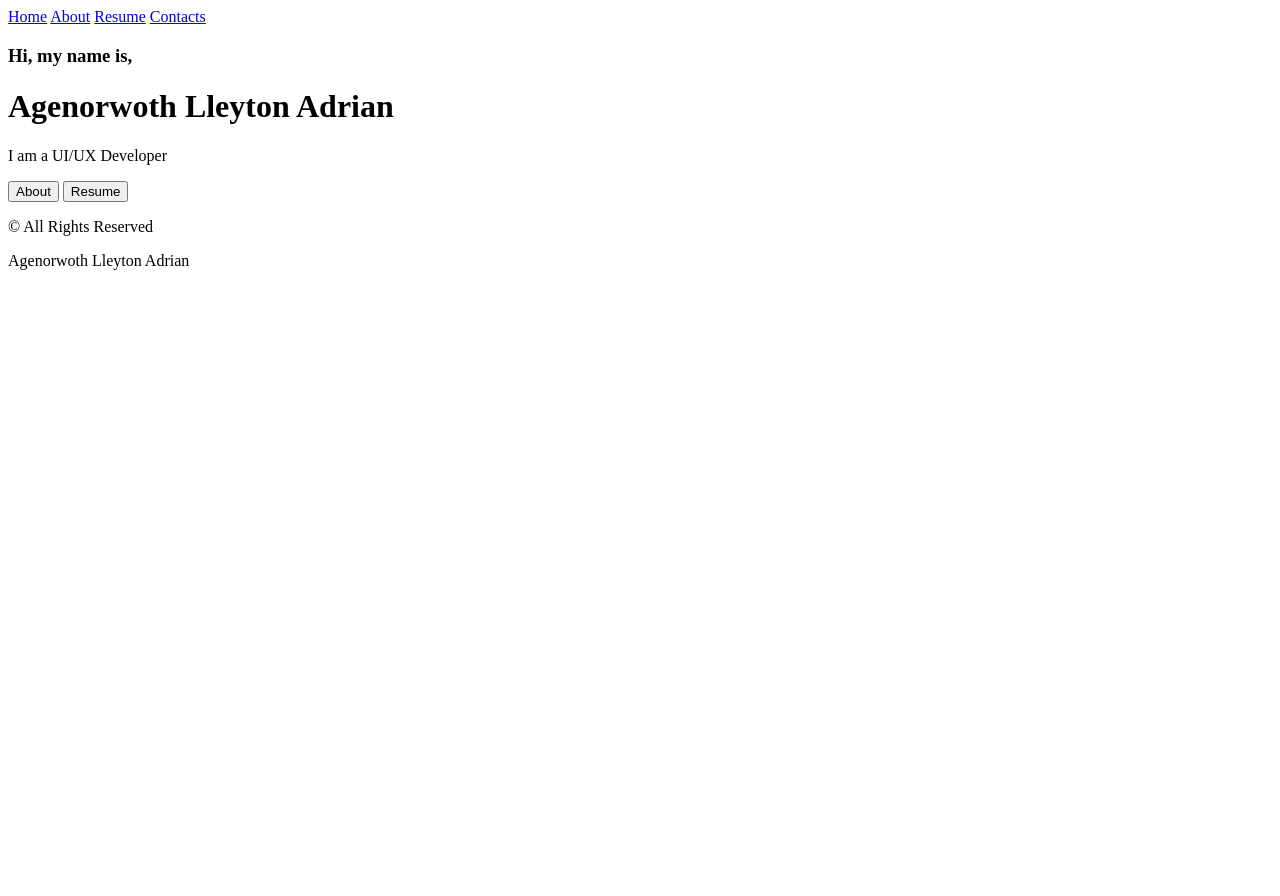
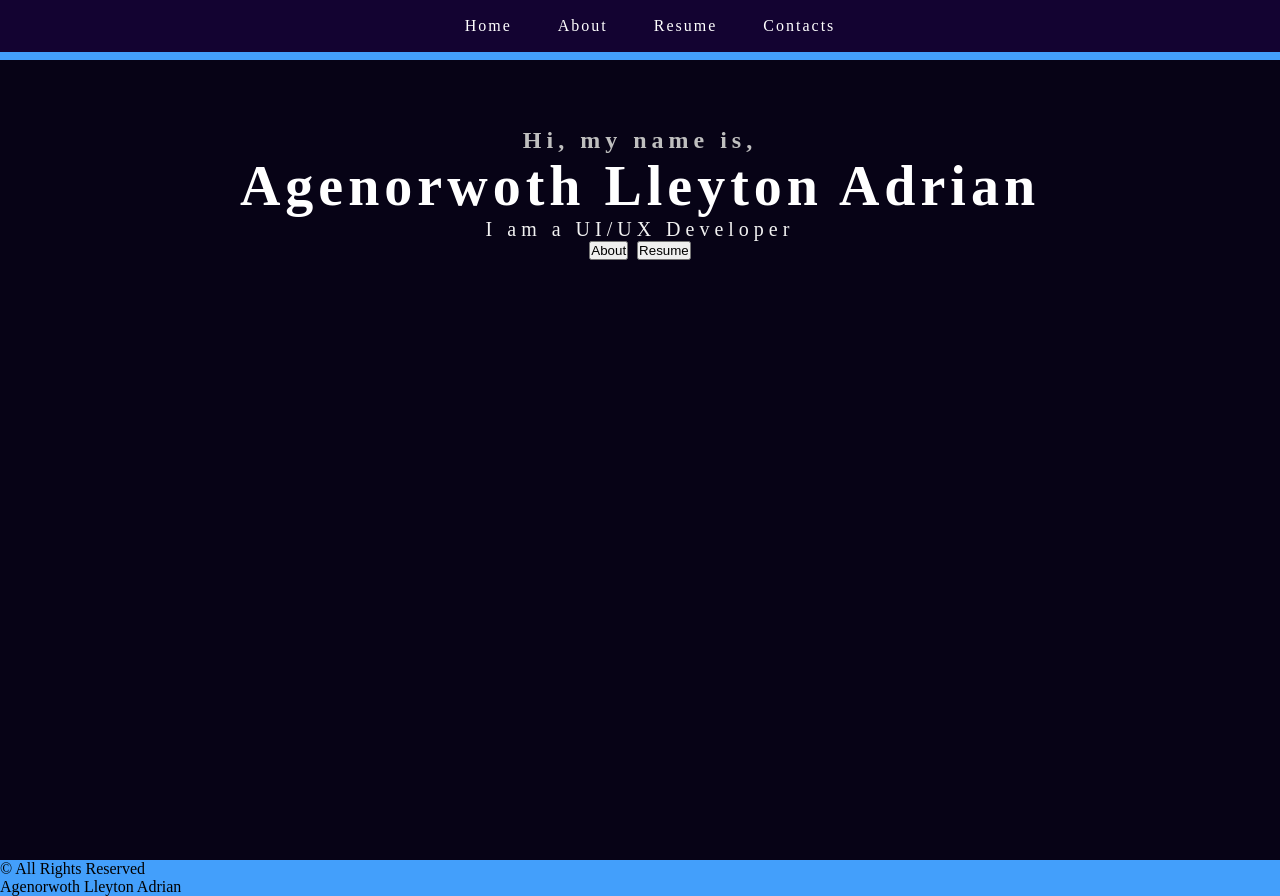
Before and after one commit to lley-tonn/portifolio, a plain HTML site: page index.html in a window 1280 px wide. Before the commit the page ends 800 px from the top, so only its background shows below. Drawn offline with Linux system fonts and the light colour scheme.

Commit message:
styling in progress

```diff
--- a/index.html
+++ b/index.html
@@ -9,18 +9,23 @@
 <body>
     <!--HEADER SECTION-->
     <div class="header">
+        <ul>
         <a href="index.html">Home</a>
         <a href="about.html">About</a>
         <a href="resume.html">Resume</a>
         <a href="contacts.html">Contacts</a>
+        </ul>
     </div>
+    <div class="line"></div>
     <!--MAIN PAGE-->
     <div class="main">
-        <h3>Hi, my name is,</h3>
-        <h1>Agenorwoth Lleyton Adrian</h1>
-        <p>I am a UI/UX Developer</p>
-        <button href="about.html">About</button>
-        <button href="resume.html">Resume</button>
+        <div class="content">
+            <h3>Hi, my name is,</h3>
+            <h1>Agenorwoth Lleyton Adrian</h1>
+            <p>I am a UI/UX Developer</p>
+            <button href="about.html">About</button>
+            <button href="resume.html">Resume</button>
+        </div>
     </div>
     <!--FOOTER SECTION-->
     <div class="footer">
--- a/style.css
+++ b/style.css
@@ -0,0 +1,76 @@
+@font-face {
+    font-family: Impact, Haettenschweiler, 'Arial Narrow Bold', sans-serif;
+    src: url();
+}
+
+*{
+    margin: 0;
+    padding: 0;
+}
+
+a{
+    text-decoration: none;
+    color: hsl(0, 0%, 100%);
+    margin: 20px;
+}
+
+ul{
+    list-style:none;
+}
+
+body,html{
+    overflow-x: hidden;
+    background: #439ffb;
+}
+.header{
+    position: absolute;
+    justify-content: center;
+    width: 100%;
+    height: 4vh;
+    display: flex;
+    align-items: center;
+    background-color: #130331;
+    padding: 10px;
+    letter-spacing: 2px;
+}
+.header ul a:hover{
+    color: #439ffb;
+}
+
+.line{
+    width: 100vw;
+    height: 10px;
+    background: #439ffb;
+    margin-bottom: 50px;
+}
+
+.main{
+    width: 100vw;
+    height: 100vh;
+    background: #070316;
+    display: flex;
+    align-items: flex-end;
+    justify-content: center;
+}
+
+.content{
+    margin-bottom: 600px;
+    color: #ffffff;
+    text-align: center;
+    letter-spacing: 5px;
+}
+
+.content h3{
+    font-size: 3vmin;
+    color: hsl(0, 0%, 75%);
+}
+
+.content h1{
+    font-size: 7vmin;
+}
+
+.content p{
+    font-size: 2.5vmin;
+    padding: 0px 40px;
+    color: hsl(0, 0%, 95%);
+}
```
